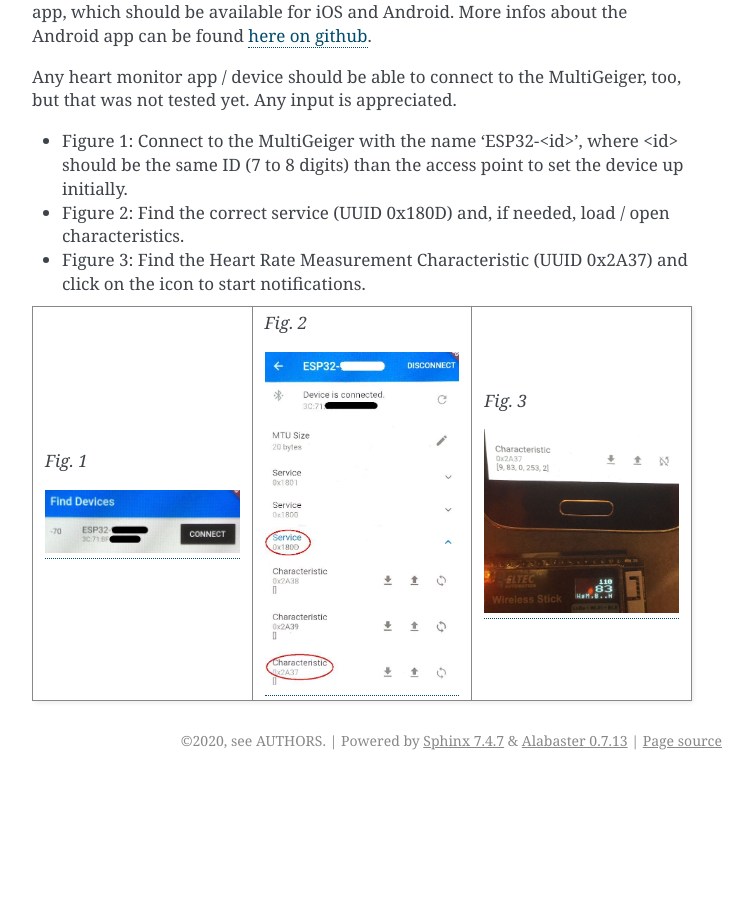
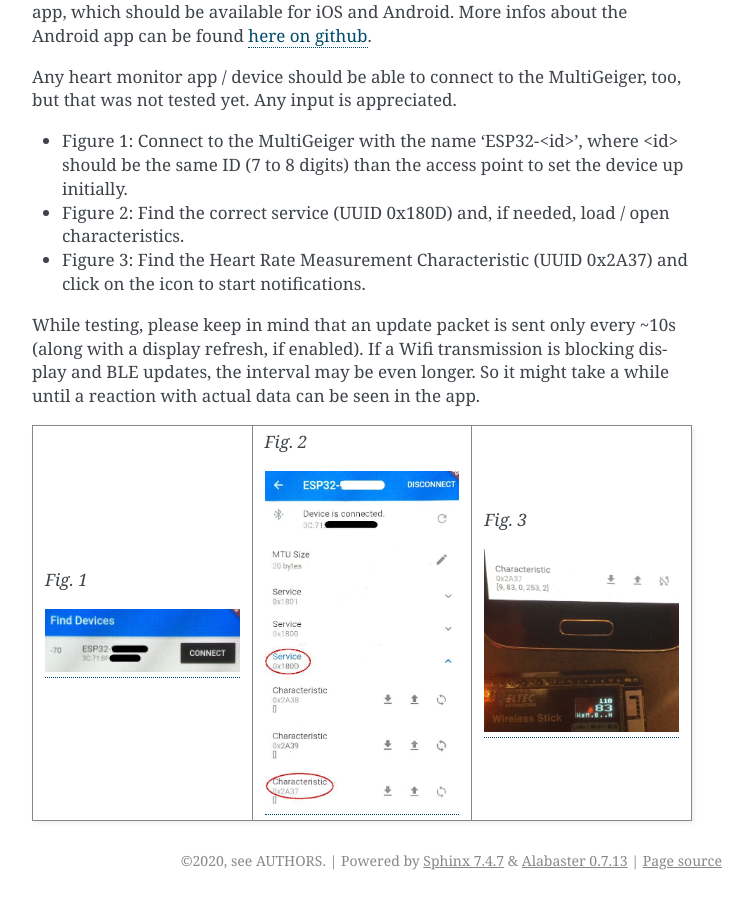
Before and after one commit to ecocurious2/MultiGeiger, a Sphinx documentation site: the page built from docs/source/usage.rst, in a window 1280 px wide and 900 px high, scrolled down 2357 px. Shown: the whole window, without its empty margins (388-1141 px from the left). Built offline with Sphinx 7.4.7, drawn with Linux system fonts in a browser that asks for light colours; before the commit the page ends 3137 px from its top, so only the background shows below that.

Commit message:
added remark about possible slow reaction times from BLE

```diff
--- a/docs/source/usage.rst
+++ b/docs/source/usage.rst
@@ -109,6 +109,9 @@ Any heart monitor app / device should be able to connect to the MultiGeiger, too
 
 - Figure 3: Find the Heart Rate Measurement Characteristic (UUID 0x2A37) and click on the icon to start notifications.
 
+While testing, please keep in mind that an update packet is sent only every ~10s (along with a display refresh, if enabled). If a Wifi transmission is blocking display and BLE updates, the interval may be even longer. So it might take a while until a reaction with actual data can be seen in the app.
+
+
 .. |ble1| image:: ../../images/ble_check01.jpg
    :width: 250px
    :align: top
```
